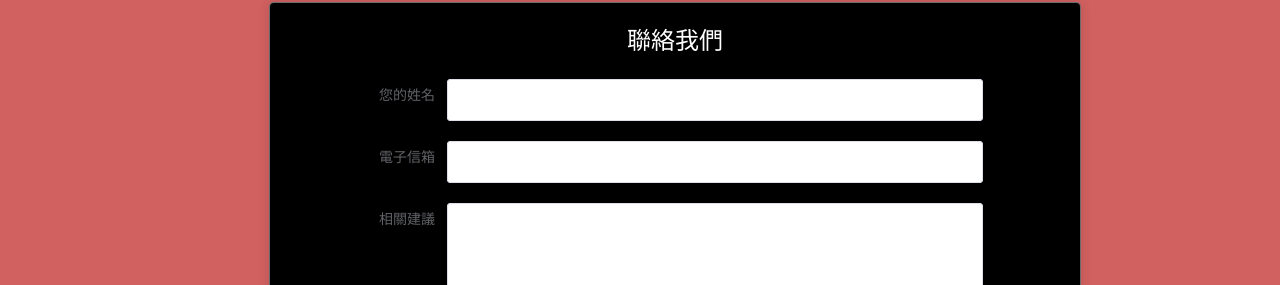
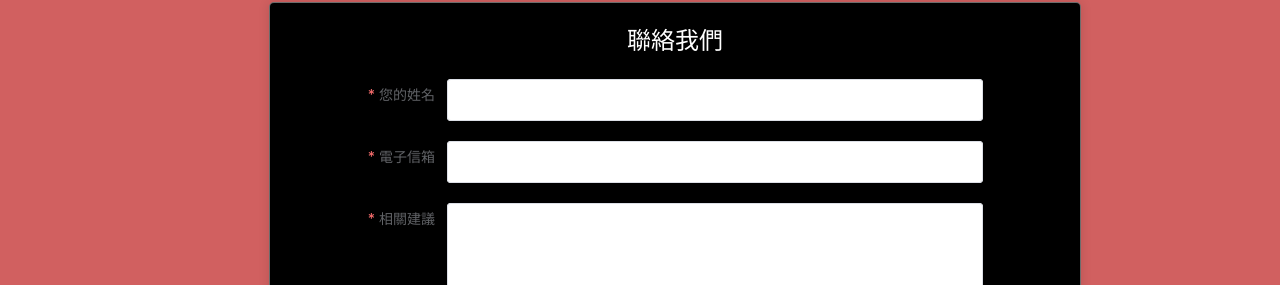
Before and after one commit to anewneko/maho_web, a Nuxt app: page /contactUs in a window 1280 px wide. Shown: the part 141-426 px from the top of the page. Built offline with nearby package versions, Linux system fonts and the light colour scheme.

Commit message:
改良contact us UI/UX

```diff
--- a/pages/contactUs.vue
+++ b/pages/contactUs.vue
@@ -5,18 +5,18 @@
                 <div class="contactUs_content">
                     <div class="contactUs_title">聯絡我們</div>
                     <div class="contactUs_form">
-                        <el-form ref="form" label-width="80px">
-                            <el-form-item label="您的姓名" prop="name">
+                        <el-form :model="content" ref="form" label-width="80px">
+                            <el-form-item label="您的姓名" :rules="common" prop="name">
                                 <el-input v-model="content.name" />
                             </el-form-item>
-                            <el-form-item label="電子信箱" prop="email">
+                            <el-form-item label="電子信箱" :rules="[common, email]" prop="email">
                                 <el-input v-model="content.email" />
                             </el-form-item>
-                            <el-form-item label="相關建議" prop="content">
-                                <el-input v-model="content.content" type="textarea" rows="10" resize="none"  />
+                            <el-form-item label="相關建議" :rules="common" prop="content">
+                                <el-input v-model="content.content" type="textarea" rows="10" resize="none" />
                             </el-form-item>
                             <el-form-item>
-                                <el-button type="primary" @click="Send" >送信</el-button>
+                                <el-button type="primary" @click="Send">送信</el-button>
                             </el-form-item>
                         </el-form>
                     </div>
@@ -27,22 +27,30 @@
 </template>
 <script setup lang="ts">
 import { post } from '~/assets/api/Base';
+import type { FormRules } from 'element-plus'
 
-
+const form = ref<any>();
 const content = reactive({
     name: "",
     email: "",
     content: ""
 });
 
+const common = { required: true, message: '請填寫此欄位'}
+const email = { type: 'email', message: '請填寫正確e-mail格式', trigger: 'blur'} as FormRules
+
 const Send = () => {
-    post(content ,"/contactUs").then((res) => {
-        console.log(res);
-    });
-};
+    form.value.validate().then(() =>
+        post(content ,"/contactUs").then(() => {
+            ElMessage.success("感謝您的建議，我們會盡快回覆您")
+            content.name = ""
+            content.email = ""
+            content.content = ""
+        }).catch(() => ElMessage.error("發生錯誤，請稍後再試")))
+}
 
 onMounted(() => {
-    const alwayShowNav = inject<Ref<boolean>>("alwayShowNav");
+    const alwayShowNav = inject<Ref<boolean>>("alwayShowNav")
     if (alwayShowNav) {
         alwayShowNav.value = true;
     }
```
